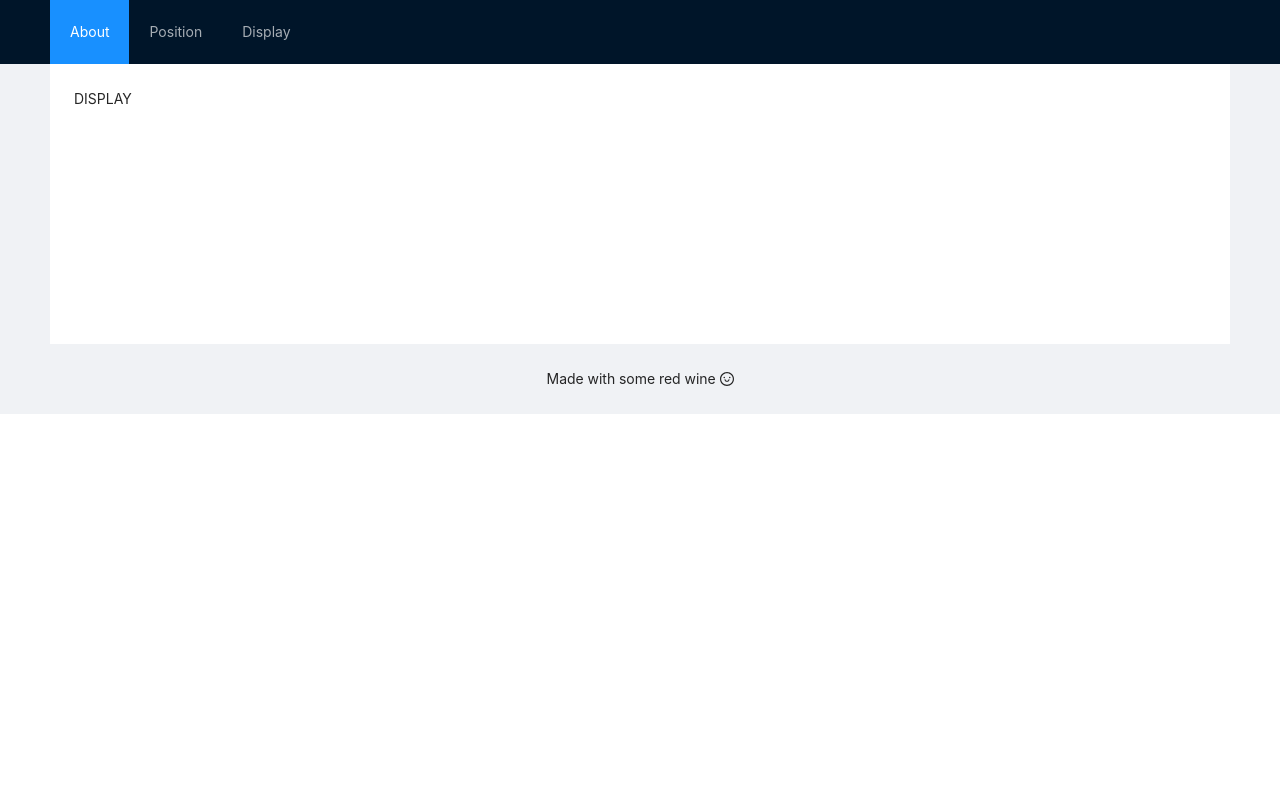
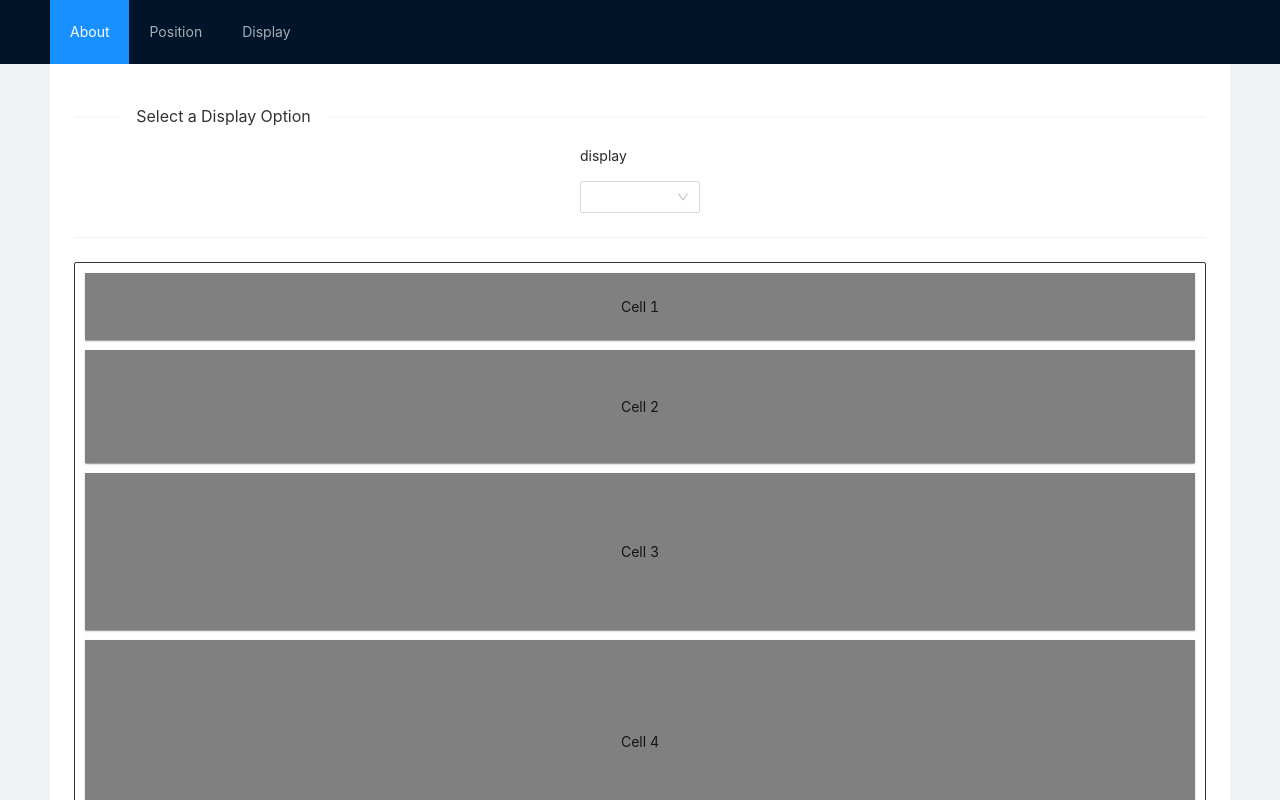
Before and after one commit to karojg/css-notes, a React (Create React App) app: page /display in a window 1280 px wide. Shown: the top 800 px of the page. Built offline with nearby package versions, Linux system fonts and the light colour scheme.

Commit message:
feature/display: Crreates display component

```diff
--- a/src/App.js
+++ b/src/App.js
@@ -1,11 +1,12 @@
 import React from 'react';
+import { BrowserRouter as Router, Switch, Route, Link } from 'react-router-dom';
+import About from './components/About';
+import Positioning from './components/Positioning';
+import Display from './components/Display';
+import './App.css';
 import { Layout, Menu } from 'antd';
 import 'antd/dist/antd.css';
-import './App.css';
-import { BrowserRouter as Router, Switch, Route, Link } from 'react-router-dom';
-import About from './components/About';
 import { SmileOutlined } from '@ant-design/icons';
-import Positioning from './components/Positioning';
 
 const { Header, Content, Footer } = Layout;
 
@@ -39,7 +40,9 @@ const App = () => {
               <Route path="/position">
                 <Positioning />
               </Route>
-              <Route path="/display">DISPLAY</Route>
+              <Route path="/display">
+                <Display />
+              </Route>
             </Switch>
           </div>
         </Content>
--- /dev/null
+++ b/src/components/Display/index.js
@@ -0,0 +1,205 @@
+import React, { useState } from 'react';
+import './styles.css';
+import { Select, Divider, Row, Col } from 'antd';
+
+const Display = () => {
+  const { Option } = Select;
+  const [display, setDisplay] = useState('');
+  const [flex, setFlex] = useState({
+    'flex-direction': '',
+    'flex-wrap': '',
+    'justify-content': '',
+    'align-items': '',
+    'align-content': '',
+  });
+
+  const handleChange = (value) => {
+    setDisplay(value);
+  };
+
+  const displayItems = [
+    'block',
+    'inline',
+    'flow-root',
+    'flex',
+    'none',
+    'inline-block',
+    'inline-table',
+    'inline-flex',
+    'inline-grid',
+  ];
+
+  const option = displayItems.map((value) => {
+    {
+      return (
+        <Option value={value} key={value}>
+          {value}
+        </Option>
+      );
+    }
+  });
+
+  // Flex Items
+  const handleChangeFlex = (event, value) => {
+    setFlex({
+      ...flex,
+      [event]: value,
+    });
+    console.log(flex);
+  };
+
+  const flexDirectionOptions = ['none', 'row', 'row-reverse', 'column', 'column-reverse'];
+  const flexDirection = (
+    <div className="select">
+      <p>flex-direction</p>
+      <Select style={{ width: 120 }} onChange={(e) => handleChangeFlex('flex-direction', e)}>
+        {flexDirectionOptions.map((value) => {
+          {
+            return (
+              <Option value={value} key={value}>
+                {value}
+              </Option>
+            );
+          }
+        })}
+      </Select>
+    </div>
+  );
+
+  const justifyContentOptions = ['none', 'flex-start', 'flex-end', 'center', 'space-between'];
+  const justifyContent = (
+    <div className="select">
+      <p>justify-content</p>
+      <Select style={{ width: 120 }} onChange={(e) => handleChangeFlex('justify-content', e)}>
+        {justifyContentOptions.map((value) => {
+          {
+            return (
+              <Option value={value} key={value}>
+                {value}
+              </Option>
+            );
+          }
+        })}
+      </Select>
+    </div>
+  );
+
+  const flexWrapOptions = ['none', 'nowrap', 'wrap', 'wrap-reverse'];
+  const flexWrap = (
+    <div className="select">
+      <p>flex-wrap</p>
+      <Select style={{ width: 120 }} onChange={(e) => handleChangeFlex('flex-wrap', e)}>
+        {flexWrapOptions.map((value) => {
+          {
+            return (
+              <Option value={value} key={value}>
+                {value}
+              </Option>
+            );
+          }
+        })}
+      </Select>
+    </div>
+  );
+
+  const alignItemsOptions = ['none', 'flex-start', 'flex-end', 'center', 'space-between'];
+  const alignItems = (
+    <div className="select">
+      <p>align-items</p>
+      <Select style={{ width: 120 }} onChange={(e) => handleChangeFlex('align-items', e)}>
+        {alignItemsOptions.map((value) => {
+          {
+            return (
+              <Option value={value} key={value}>
+                {value}
+              </Option>
+            );
+          }
+        })}
+      </Select>
+    </div>
+  );
+
+  const alignContentOptions = [
+    'none',
+    'flex-start',
+    'flex-end',
+    'center',
+    'space-between',
+    'space-around',
+    'space-evenly',
+    'stretch',
+    'start',
+    'end',
+    'baseline',
+  ];
+  const alignContent = (
+    <div className="select">
+      <p>align-content</p>
+      <Select style={{ width: 120 }} onChange={(e) => handleChangeFlex('align-content', e)}>
+        {alignContentOptions.map((value) => {
+          {
+            return (
+              <Option value={value} key={value}>
+                {value}
+              </Option>
+            );
+          }
+        })}
+      </Select>
+    </div>
+  );
+
+  return (
+    <>
+      <Divider orientation="left" style={{ color: '#333', fontWeight: 'normal' }}>
+        Select a Display Option
+      </Divider>
+      <div className="select__container">
+        <div className="select">
+          <p>display</p>
+          <Select style={{ width: 120 }} onChange={handleChange}>
+            {option}
+          </Select>
+        </div>
+      </div>
+      {display == 'flex' ? (
+        <>
+          <Divider orientation="left" style={{ color: '#333', fontWeight: 'normal' }}>
+            Select a FlexBox Options
+          </Divider>
+          <div className="select__container--flex">
+            {flexDirection}
+            {justifyContent}
+            {flexWrap}
+            {alignItems}
+            {alignContent}
+          </div>
+        </>
+      ) : (
+        ''
+      )}
+
+      <Divider />
+      <div
+        className="display__container"
+        style={{
+          display: display,
+          flexDirection: flex['flex-direction'],
+          justifyContent: flex['justify-content'],
+          flexWrap: flex['flex-wrap'],
+          alignItems: flex['align-items'],
+          alignContent: flex['align-content'],
+        }}
+      >
+        <div className="display__cell-1">Cell 1</div>
+        <div className="display__cell-2">Cell 2</div>
+        <div className="display__cell-3">Cell 3</div>
+        <div className="display__cell-4">Cell 4</div>
+        <div className="display__cell-5">Cell 5</div>
+      </div>
+    </>
+  );
+};
+
+export default Display;
```
